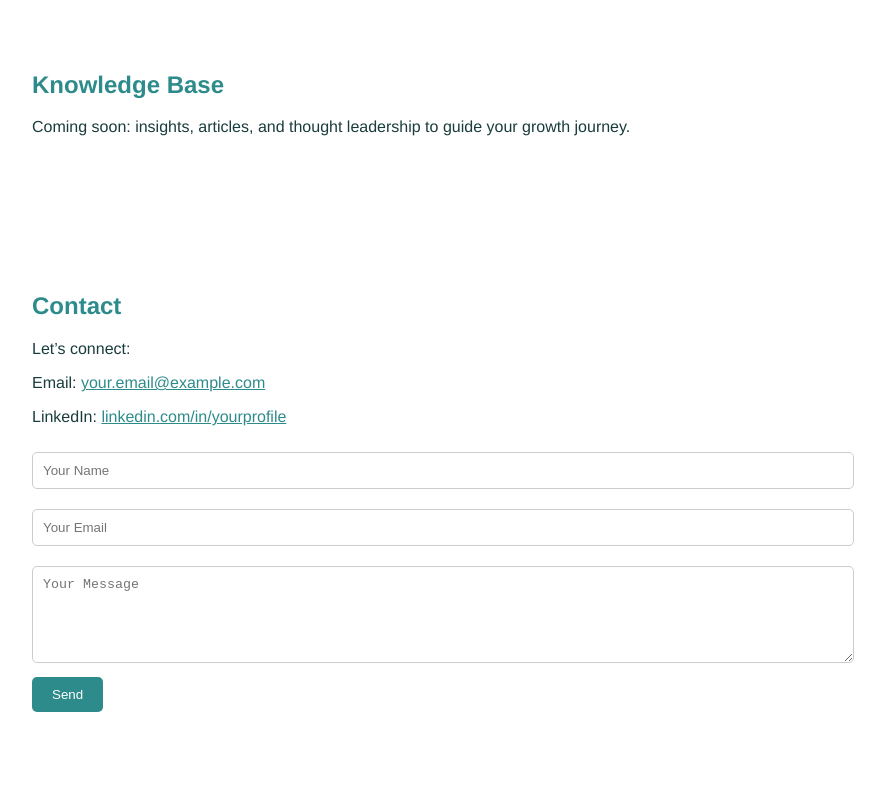
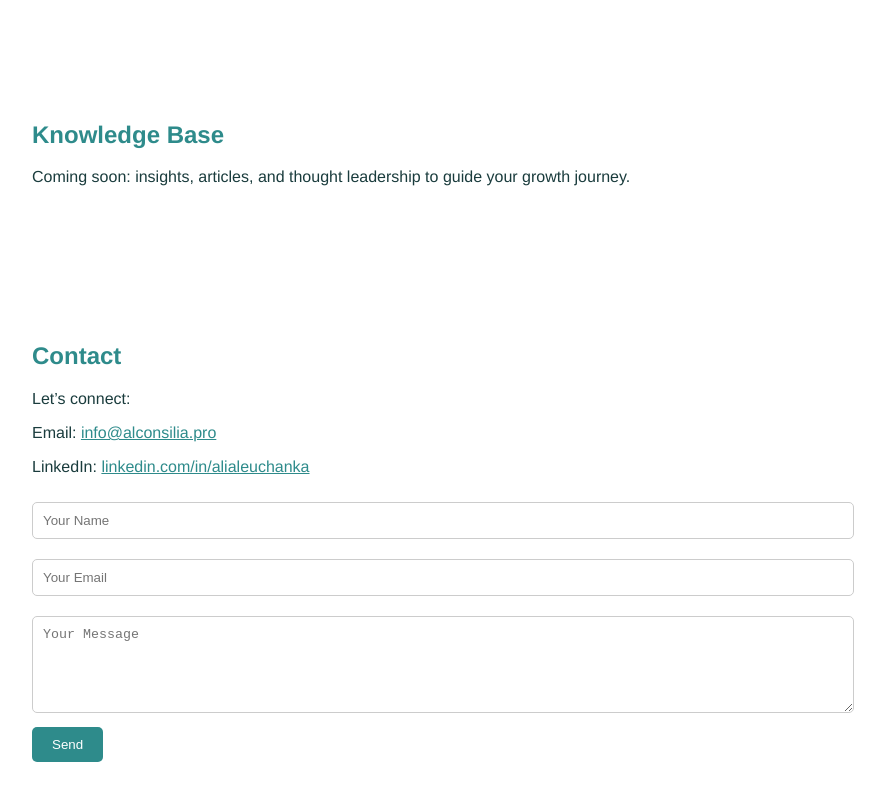
Before and after one commit to ALCONSILIA/ALCONSILIA, a plain HTML site: page index.html in a window 1280 px wide. Shown: the part 633-1433 px from the top of the page, without its empty margins (208-1093 px from the left). Before the commit the page ends 1405 px from the top, so only its background shows below. Drawn offline with Linux system fonts and the light colour scheme.

Commit message:
Add files via upload

```diff
--- a/index.html
+++ b/index.html
@@ -19,7 +19,7 @@
       justify-content: space-between;
     }
     header img {
-      height: 50px;
+      height: 100px;
     }
     nav a {
       margin: 0 15px;
@@ -89,8 +89,8 @@
   <section id="contact" class="contact">
     <h2>Contact</h2>
     <p>Let’s connect:</p>
-    <p>Email: <a href="mailto:your.email@example.com">your.email@example.com</a></p>
-    <p>LinkedIn: <a href="https://www.linkedin.com/in/yourprofile" target="_blank">linkedin.com/in/yourprofile</a></p>
+    <p>Email: <a href="mailto:info@alconsilia.pro">info@alconsilia.pro</a></p>
+    <p>LinkedIn: <a href="https://www.linkedin.com/in/alialeuchanka" target="_blank">linkedin.com/in/alialeuchanka</a></p>
     <form>
       <input type="text" placeholder="Your Name" required />
       <input type="email" placeholder="Your Email" required />
```
Also changed, not shown: 1 other file.
